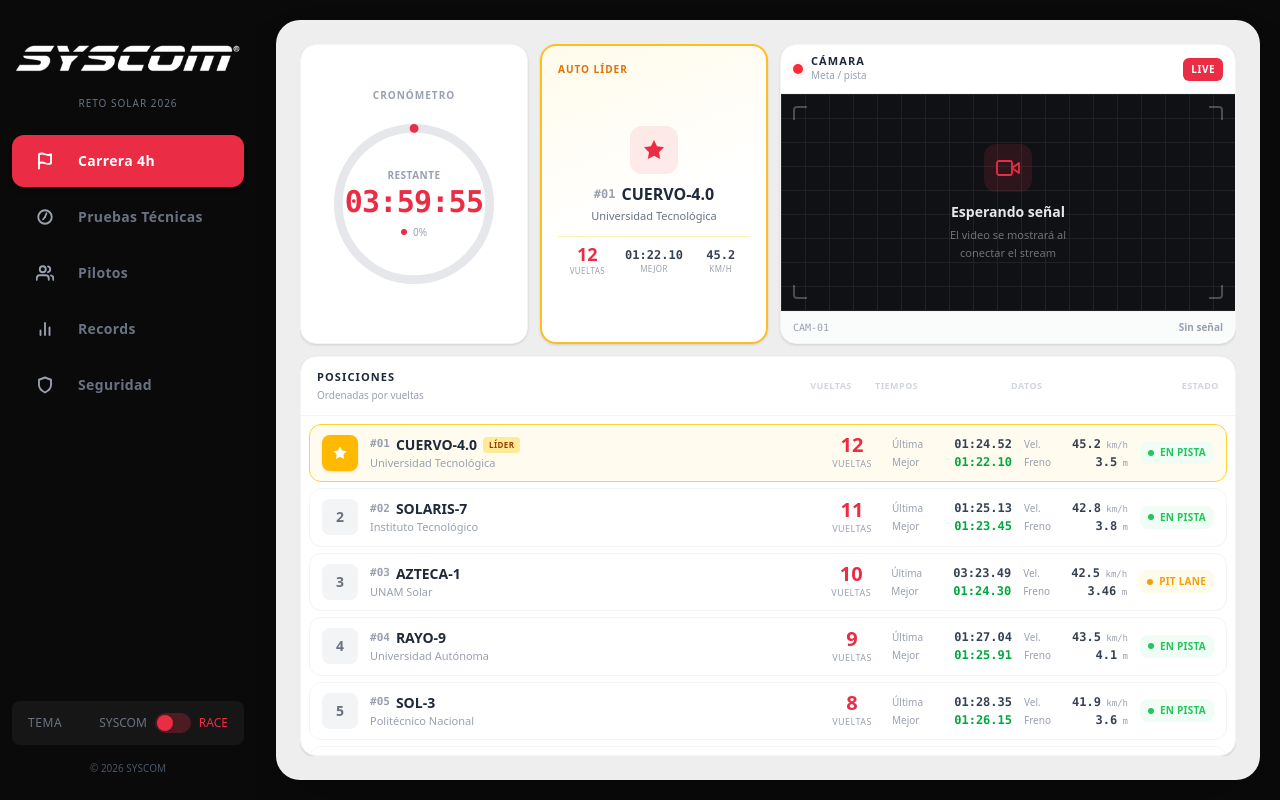
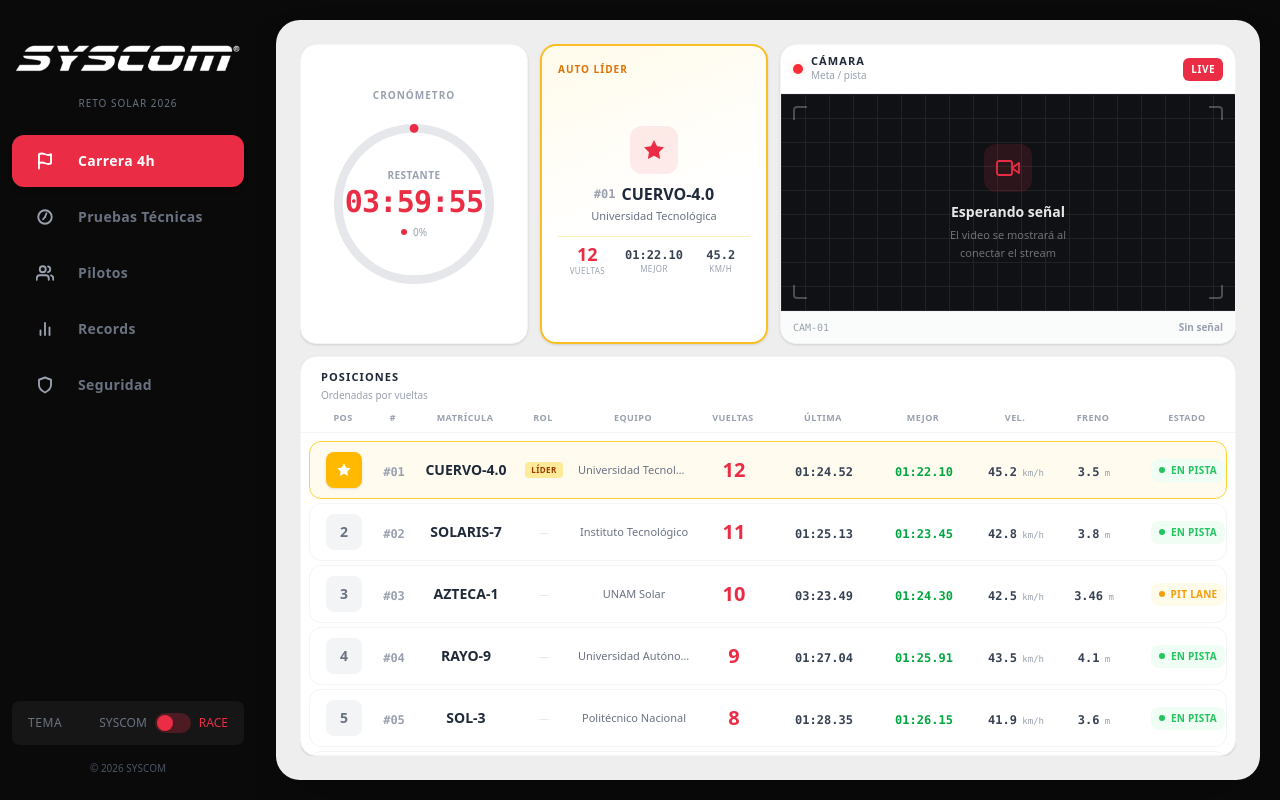
Before and after one commit to SYSCOM-Labs/syscom-race-timing, a React (Vite) app in the folder frontend/: page / in a window 1280 px wide. Built offline with nearby package versions, Linux system fonts and the light colour scheme.

Commit message:
feat: positions table redesign for clear text and camera size changes

```diff
--- a/frontend/src/components/CarCard.jsx
+++ b/frontend/src/components/CarCard.jsx
@@ -1,11 +1,15 @@
 import { memo } from 'react';
 import { THEMES } from '../theme.js';
 
-const STATUS_CONFIG = {
+export const STATUS_CONFIG = {
   active: { label: 'En Pista', color: '#22c55e', bg: '#f0fdf4' },
   pit: { label: 'Pit Lane', color: '#f59e0b', bg: '#fffbeb' },
   'pit-stop': { label: 'Pit Stop', color: '#ef4444', bg: '#fef2f2' },
 };
+
+/** Shared with EnduranceView header so titles line up with cells */
+export const STANDINGS_COLS =
+  '2.75rem 2.5rem minmax(5.5rem, 0.85fr) 3.25rem minmax(7rem, 1.15fr) 4.5rem 5.75rem 5.75rem 4.75rem 4rem 6.75rem';
 
 function CarCard({ auto, position, isLeader, themeMode }) {
   const accent = THEMES[themeMode].accent;
@@ -14,16 +18,17 @@ function CarCard({ auto, position, isLeader, themeMode }) {
   return (
     <div
       className={[
-        'flex items-center gap-3 px-3 py-2.5 rounded-xl border transition-colors duration-150',
+        'grid items-center gap-x-2 px-3 py-2.5 rounded-xl border transition-colors duration-150',
         isLeader
           ? 'bg-amber-50/80 border-amber-300'
           : 'bg-white border-gray-100 hover:bg-gray-50 hover:border-gray-200',
       ].join(' ')}
+      style={{ gridTemplateColumns: STANDINGS_COLS }}
     >
-      {/* Position */}
+      <div className="flex justify-center">
         <div
           className={[
-          'w-9 h-9 rounded-lg flex items-center justify-center font-black text-sm shrink-0',
+            'w-9 h-9 rounded-lg flex items-center justify-center font-black text-sm',
             isLeader ? 'bg-amber-400 text-white shadow-sm' : 'bg-gray-100 text-gray-500',
           ].join(' ')}
         >
@@ -35,68 +40,71 @@ function CarCard({ auto, position, isLeader, themeMode }) {
             position
           )}
         </div>
+      </div>
 
-      {/* Car + team */}
-      <div className="min-w-0 flex-[1.3]">
-        <div className="flex items-center gap-1.5 min-w-0">
-          <span className="text-[11px] font-mono font-bold text-gray-400 shrink-0">#{auto.id}</span>
-          <span className="text-sm font-black text-gray-800 truncate">{auto.matricula}</span>
-          {isLeader && (
-            <span className="text-[8px] font-black text-amber-800 bg-amber-200/80 px-1.5 py-0.5 rounded uppercase tracking-wider shrink-0">
+      <div className="text-center">
+        <span className="text-xs font-mono font-bold text-gray-400">#{auto.id}</span>
+      </div>
+
+      <div className="min-w-0 text-center">
+        <span className="text-sm font-black text-gray-800 truncate block">{auto.matricula}</span>
+      </div>
+
+      <div className="flex justify-center">
+        {isLeader ? (
+          <span className="text-[8px] font-black text-amber-800 bg-amber-200/80 px-1.5 py-0.5 rounded uppercase tracking-wider">
             Líder
           </span>
+        ) : (
+          <span className="text-[10px] text-gray-200">—</span>
         )}
       </div>
-        <p className="text-[11px] text-gray-400 truncate">{auto.equipo}</p>
+
+      <div className="min-w-0 text-center">
+        <span className="text-[11px] text-gray-500 truncate block">{auto.equipo}</span>
       </div>
 
-      {/* Laps */}
-      <div className="w-14 shrink-0 text-center">
+      <div className="text-center">
         <p className="text-xl font-black leading-none tabular-nums" style={{ color: accent }}>
           {auto.vueltas}
         </p>
-        <p className="text-[9px] text-gray-400 uppercase tracking-wider mt-0.5">vueltas</p>
       </div>
 
-      {/* Times */}
-      <div className="hidden sm:block min-w-[7.5rem] shrink-0 space-y-0.5">
-        <div className="flex items-baseline justify-between gap-2">
-          <span className="text-[10px] text-gray-400">Última</span>
-          <span className="text-xs font-mono font-bold text-gray-700">{auto.ultimaVuelta}</span>
-        </div>
-        <div className="flex items-baseline justify-between gap-2">
-          <span className="text-[10px] text-gray-400">Mejor</span>
-          <span className="text-xs font-mono font-bold text-green-600">{auto.mejorVuelta}</span>
-        </div>
+      <div className="text-center">
+        <span className="text-xs font-mono font-bold text-gray-700 tabular-nums">{auto.ultimaVuelta}</span>
       </div>
 
-      {/* Telemetry */}
-      <div className="hidden lg:block min-w-[6.5rem] shrink-0 space-y-0.5">
-        <div className="flex items-baseline justify-between gap-2">
-          <span className="text-[10px] text-gray-400">Vel.</span>
-          <span className="text-xs font-mono font-bold text-gray-700">
+      <div className="text-center">
+        <span className="text-xs font-mono font-bold text-green-600 tabular-nums">{auto.mejorVuelta}</span>
+      </div>
+
+      <div className="text-center">
+        <span className="text-xs font-mono font-bold text-gray-700 tabular-nums">
           {auto.velocidadMaxima}
           <span className="text-[9px] font-medium text-gray-400"> km/h</span>
         </span>
       </div>
-        <div className="flex items-baseline justify-between gap-2">
-          <span className="text-[10px] text-gray-400">Freno</span>
-          <span className="text-xs font-mono font-bold text-gray-700">
+
+      <div className="text-center">
+        <span className="text-xs font-mono font-bold text-gray-700 tabular-nums">
           {auto.frenadoMetros}
           <span className="text-[9px] font-medium text-gray-400"> m</span>
         </span>
       </div>
-      </div>
 
-      {/* Status */}
+      <div className="flex justify-center">
         <div
-        className="ml-auto shrink-0 flex items-center gap-1.5 px-2 py-1 rounded-lg"
+          className="inline-flex items-center gap-1.5 px-2 py-1 rounded-lg"
           style={{ backgroundColor: status.bg }}
         >
           <span className="w-1.5 h-1.5 rounded-full shrink-0" style={{ backgroundColor: status.color }} />
-        <span className="text-[10px] font-bold uppercase tracking-wide whitespace-nowrap" style={{ color: status.color }}>
+          <span
+            className="text-[10px] font-bold uppercase tracking-wide whitespace-nowrap"
+            style={{ color: status.color }}
+          >
             {status.label}
           </span>
+        </div>
       </div>
     </div>
   );
--- a/frontend/src/components/EnduranceView.jsx
+++ b/frontend/src/components/EnduranceView.jsx
@@ -1,4 +1,4 @@
-import CarCard from './CarCard.jsx';
+import CarCard, { STANDINGS_COLS } from './CarCard.jsx';
 import { THEMES } from '../theme.js';
 
 function CircularTimer({ cronometro, remainingMs, totalMs, accent }) {
@@ -199,22 +199,30 @@ export default function EnduranceView({ autos, cronometro, remainingMs, totalMs,
 
       {/* Standings */}
       <div className="flex-1 min-h-0 flex flex-col bg-white rounded-2xl border border-gray-100 shadow-sm overflow-hidden">
-        <div className="px-4 py-3 border-b border-gray-100 shrink-0">
-          <div className="flex items-center justify-between gap-3">
-            <div>
-              <p className="text-[11px] font-bold text-gray-800 uppercase tracking-widest">Posiciones</p>
-              <p className="text-[10px] text-gray-400 mt-0.5">Ordenadas por vueltas</p>
-            </div>
-            <div className="hidden sm:flex items-center gap-4 text-[9px] font-bold text-gray-300 uppercase tracking-wider">
-              <span className="w-14 text-center">Vueltas</span>
-              <span className="w-[7.5rem]">Tiempos</span>
-              <span className="hidden lg:inline w-[6.5rem]">Datos</span>
-              <span className="w-[5.5rem] text-right">Estado</span>
-            </div>
+        <div className="px-2 pt-3 pb-2 border-b border-gray-100 shrink-0">
+          <div className="px-3 mb-2">
+            <p className="text-[11px] font-bold text-gray-800 uppercase tracking-widest">Posiciones</p>
+            <p className="text-[10px] text-gray-400 mt-0.5">Ordenadas por vueltas</p>
+          </div>
+          <div
+            className="grid items-center gap-x-2 px-3 text-[9px] font-bold text-gray-400 uppercase tracking-wider"
+            style={{ gridTemplateColumns: STANDINGS_COLS }}
+          >
+            <span className="text-center">Pos</span>
+            <span className="text-center">#</span>
+            <span className="text-center">Matrícula</span>
+            <span className="text-center">Rol</span>
+            <span className="text-center">Equipo</span>
+            <span className="text-center">Vueltas</span>
+            <span className="text-center">Última</span>
+            <span className="text-center">Mejor</span>
+            <span className="text-center">Vel.</span>
+            <span className="text-center">Freno</span>
+            <span className="text-center">Estado</span>
           </div>
         </div>
 
-        <div className="flex-1 min-h-0 overflow-y-auto p-2 space-y-1.5">
+        <div className="flex-1 min-h-0 overflow-y-auto p-2 space-y-1">
           {autos.length === 0 ? (
             <div className="h-full flex items-center justify-center text-sm text-gray-400">
               Sin participantes en pista
```
Lines whose indentation alone changed are shown as unchanged.
